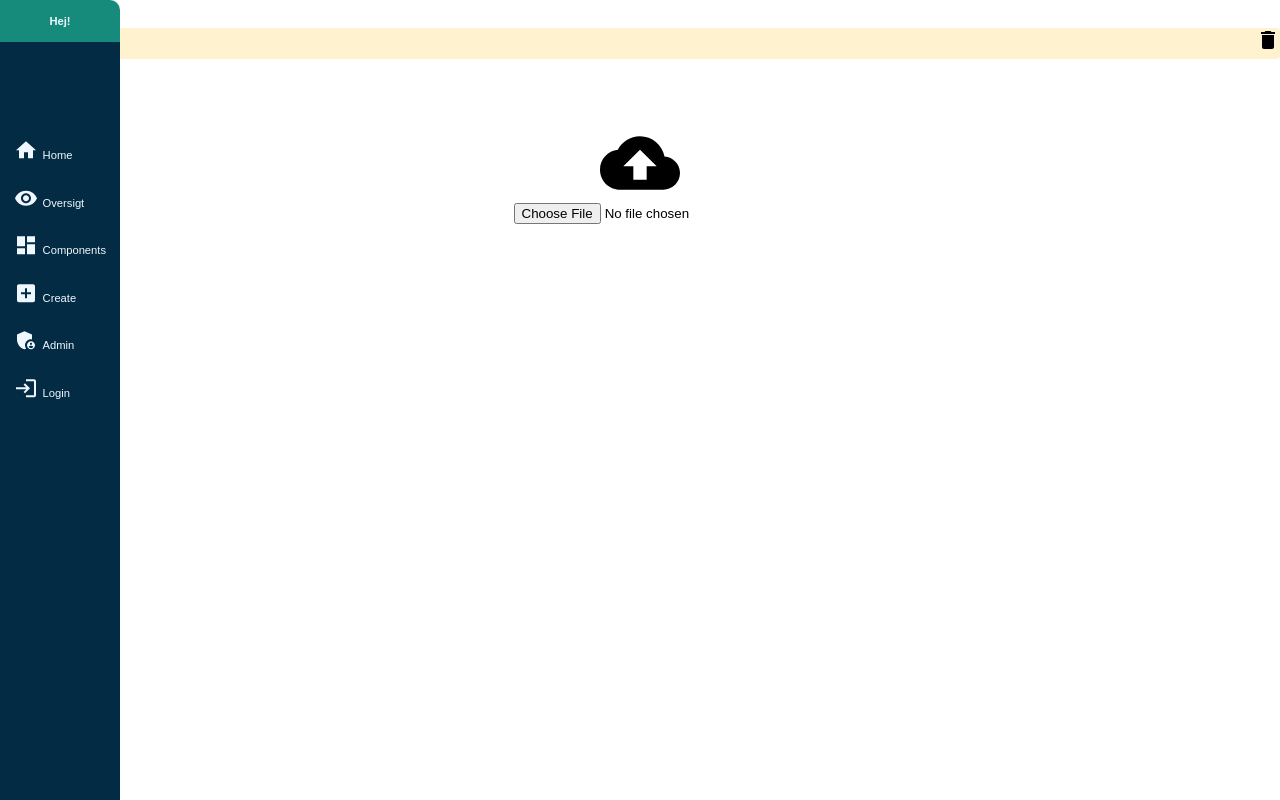
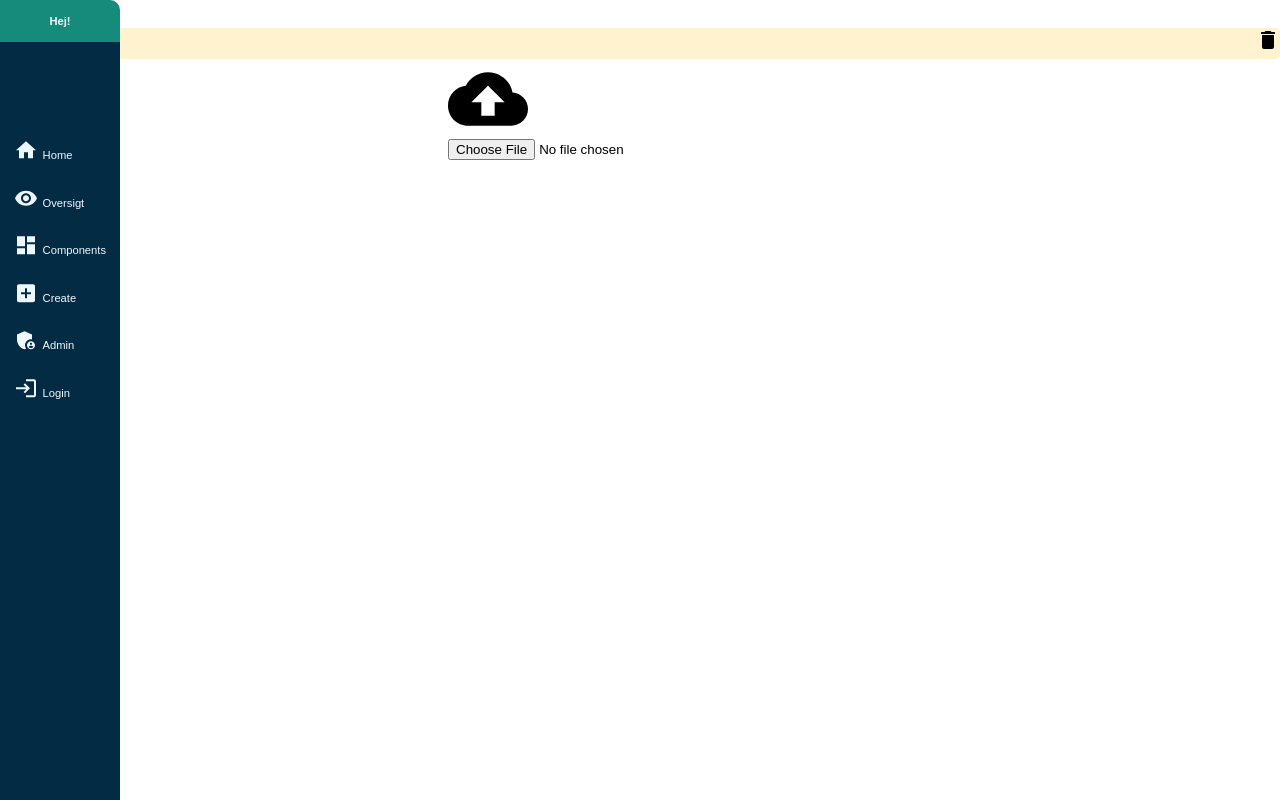
Before and after one commit to FU-ITU/Moodlewebshare, a Next.js app: page /createpost/contentfragments/imagecontent in a window 1280 px wide. Built offline with nearby package versions, Linux system fonts and the light colour scheme; no server answers.

Commit message:
image preview  +

```diff
--- a/pages/createpost/contentfragments/imagecontent.js
+++ b/pages/createpost/contentfragments/imagecontent.js
@@ -59,6 +59,8 @@ export default function Imagecontent(props) {
         </div>
       </div>
       <div className="img-content-wrap">
+
+        <div className="upload-wrapper">
         <CloudUploadIcon></CloudUploadIcon>
         <input
           className="data-input"
@@ -69,6 +71,7 @@ export default function Imagecontent(props) {
           id={props.number}
           placeholder="imagecontent"
         />
+        </div>
         <img id="image-preview" className="image-preview"/>
       </div>
     </>
--- a/styles/globals.css
+++ b/styles/globals.css
@@ -327,21 +327,32 @@ input[type='checkbox'] {
   .img-content-wrap {
     display: flex;
     flex-wrap: wrap;
-    flex-direction: column;
+    flex-direction: row;
     justify-content: center;
     align-items: center;
+    padding: 0 0 5%;
 
 
     input {
 
       padding: 0 0 10%
     }
+    .upload-wrapper{
+      display: flex;
+      flex-wrap: wrap;
+      flex-direction: column;
+      width: 30%;
+    }
 
     svg {
-      padding: 5% 0 0;
+      padding: 0 0 0;
       font-size: 5em;
     }
 
+    img{
+      width:60%!important;
+      max-width: 400px;
+    }
 
 
 
```
